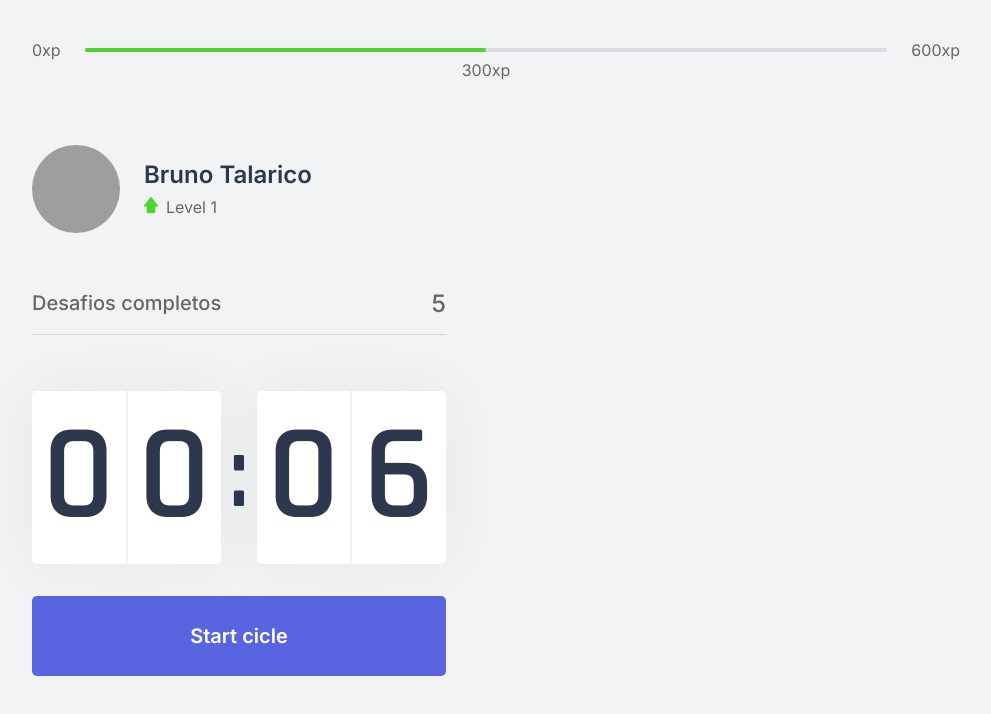
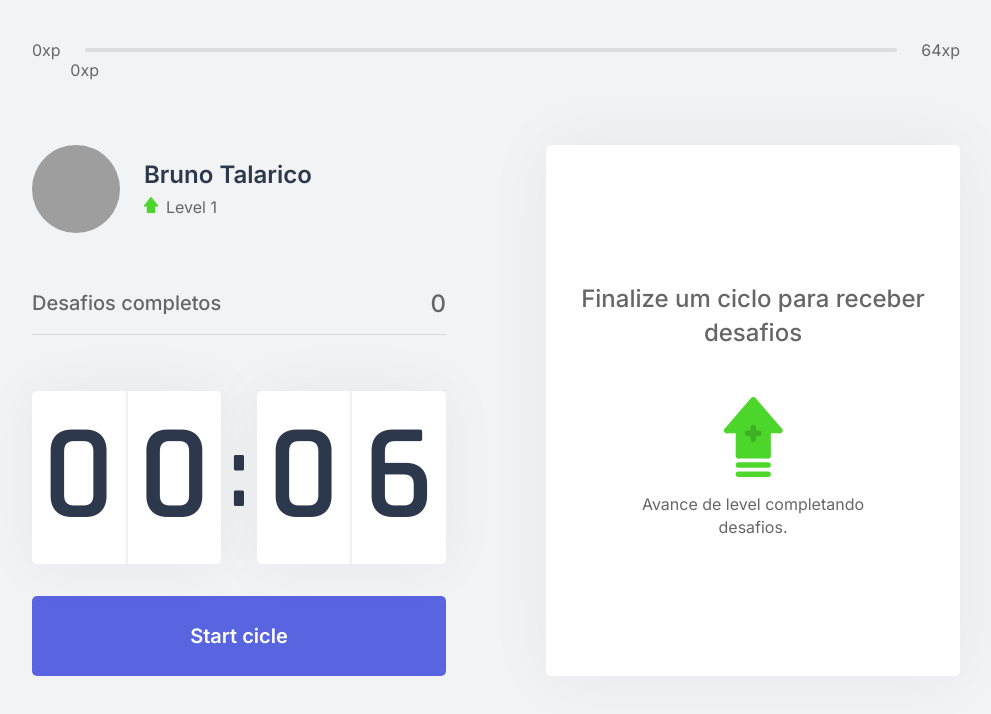
Before and after one commit to Talaric0/take-a-walk, a Next.js app: page / in a window 1280 px wide. Shown: the top 714 px of the page, without its empty margins (144-1135 px from the left). Built offline with nearby package versions, Linux system fonts and the light colour scheme; grey boxes are pictures that could not be loaded.

Commit message:
context, business logic
Signed-off-by: bruno talarico <bruno.talarico@gmail.com>

```diff
--- /dev/null
+++ b/challenges.json
@@ -0,0 +1,62 @@
+[
+  {
+    "type": "body",
+    "description": "Estique um de seus braços com a palma da mão virada para frente e puxe os dedos para cima por 10 segundos por mão.",
+    "amount": 80
+  },
+  {
+    "type": "body",
+    "description": "Estique seu braço contra o peito e puxe-o utilizando o outro braço por 10 segundos por braço.",
+    "amount": 60
+  },
+  {
+    "type": "body",
+    "description": "Puxe seu pescoço com a ajuda da mão para a direita e para a esquerda, permanecendo na posição por alguns segundos.",
+    "amount": 70
+  },
+  {
+    "type": "body",
+    "description": "Com as duas mãos na parte de trás da cabeça, leve-a para baixo, alongando a parte de trás da região.",
+    "amount": 60
+  },
+  {
+    "type": "body",
+    "description": "Cruze as pernas e desça com as mãos esticadas em direção ao chão. Repita o movimento com a outra perna na frente.",
+    "amount": 100
+  },
+  {
+    "type": "body",
+    "description": "Sentado, abra as pernas e tente encostar as palmas das mãos no chão, repita 3 vezes por 5 segundos.",
+    "amount": 80
+  },
+  {
+    "type": "body",
+    "description": "Puxe o joelho de encontro ao peito e segure, troque de perna após 10 segundos.",
+    "amount": 50
+  },
+  {
+    "type": "body",
+    "description": "Sentado, cruze uma perna e incline seu tronco à frente, troque de perna após 10 segundos.",
+    "amount": 80
+  },
+  {
+    "type": "eye",
+    "description": "Sentado, feche os olhos e cubra-os com as palmas da mão durante 2 minutos, depois abra normalmente.",
+    "amount": 90
+  },
+  {
+    "type": "eye",
+    "description": "Em algum ambiente aberto, olhe o mais longe que puder em quatro direções por 3s, mexa apenas os olhos. Repita 3 vezes.",
+    "amount": 140
+  },
+  {
+    "type": "eye",
+    "description": "Usando os polegares, massage a área abaixo das sobrancelhas em movimentos circulares por 15 segundos.",
+    "amount": 70
+  },
+  {
+    "type": "body",
+    "description": "Em pé, gire a cintura o máximo que puder para a esquerda, segure por cinco segundos. Repita para a direita.",
+    "amount": 90
+  }
+]
--- /dev/null
+++ b/src/components/ChallengeBox.tsx
@@ -0,0 +1,44 @@
+import { useContext } from "react";
+import { ChallengesContext } from "../contexts/ChallengeContext";
+import styles from "../styles/components/ChallengeBox.module.css";
+
+export default function ChallengeBox() {
+  const { activeChallenge, resetChallenge } = useContext(ChallengesContext);
+
+  return (
+    <div className={styles.challengeBoxContainer}>
+      {activeChallenge ? (
+        <div className={styles.challengeActive}>
+          <header>Ganhe {activeChallenge.amount} xp</header>
+
+          <main>
+            <img src={`icons/${activeChallenge.type}.svg`} alt="Icon" />
+            <strong>Novo desafio</strong>
+            <p>{activeChallenge.description}</p>
+
+            <footer>
+              <button
+                type="button"
+                onClick={resetChallenge}
+                className={styles.challengeFailedButton}
+              >
+                Falhei
+              </button>
+              <button type="button" className={styles.challengeSucceededButton}>
+                Completei
+              </button>
+            </footer>
+          </main>
+        </div>
+      ) : (
+        <div className={styles.challengeNotActive}>
+          <strong>Finalize um ciclo para receber desafios</strong>
+          <p>
+            <img src="icons/level-up.svg" alt="Level Up" />
+            Avance de level completando desafios.
+          </p>
+        </div>
+      )}
+    </div>
+  );
+}
--- a/src/components/CompletedChallenges.tsx
+++ b/src/components/CompletedChallenges.tsx
@@ -1,11 +1,14 @@
-import React from "react";
+import React, { useContext } from "react";
+import { ChallengesContext } from "../contexts/ChallengeContext";
 import styles from "../styles/components/CompletedChallenges.module.css";
 
 export default function CompletedChallenges() {
+  const { challengesCompleted } = useContext(ChallengesContext);
+
   return (
     <div className={styles.completedChallengesContainer}>
       <span>Desafios completos</span>
-      <span>5</span>
+      <span>{challengesCompleted}</span>
     </div>
   );
 }
--- a/src/components/CountDown.tsx
+++ b/src/components/CountDown.tsx
@@ -1,9 +1,12 @@
-import React, { useState, useEffect } from "react";
+import React, { useState, useEffect, useContext } from "react";
+import { ChallengesContext } from "../contexts/ChallengeContext";
 import styles from "../styles/components/CountDown.module.css";
 
 let countdownTimeout: NodeJS.Timeout;
 
 export default function CountDown() {
+  const { startNewChallenge } = useContext(ChallengesContext);
+
   const [time, setTime] = useState(0.1 * 60);
   const [isActive, setIsActive] = useState(false);
   const [hasFinished, setHasFinished] = useState(false);
@@ -32,6 +35,7 @@
     } else if (isActive && time == 0) {
       setHasFinished(true);
       setIsActive(false);
+      startNewChallenge();
     }
   }, [isActive, time]);
 
--- a/src/components/ExperienceBar.tsx
+++ b/src/components/ExperienceBar.tsx
@@ -1,18 +1,30 @@
-import React from "react";
+import React, { useContext } from "react";
+import { ChallengesContext } from "../contexts/ChallengeContext";
 import styles from "../styles/components/ExperienceBar.module.css";
 
 export default function ExperienceBar() {
+  const { currentExperience, experienceToNextLevel } = useContext(
+    ChallengesContext
+  );
+
+  const percentToNextLevel = Math.round(
+    (currentExperience * 100) / experienceToNextLevel
+  );
+
   return (
     <header className={styles.experienceBar}>
       <span>0xp</span>
       <div>
-        <div style={{ width: "50%" }}></div>
+        <div style={{ width: `${percentToNextLevel}%` }}></div>
 
-        <span className={styles.currentExperience} style={{ left: "50%" }}>
-          300xp
+        <span
+          className={styles.currentExperience}
+          style={{ left: `${percentToNextLevel}%` }}
+        >
+          {currentExperience}xp
         </span>
       </div>
-      <span>600xp</span>
+      <span>{experienceToNextLevel}xp</span>
     </header>
   );
 }
--- /dev/null
+++ b/src/contexts/ChallengeContext.tsx
@@ -0,0 +1,67 @@
+import { createContext, useState, ReactNode } from "react";
+import challenges from "../../challenges.json";
+
+interface ChallengesProviderProps {
+  children: ReactNode;
+}
+
+interface Challenge {
+  type: "body" | "eye";
+  description: string;
+  amount: number;
+}
+
+interface ChallengesContextData {
+  level: number;
+  levelUp: number;
+  currentExperience: number;
+  experienceToNextLevel: number;
+  challengesCompleted: () => void;
+  startNewChallenge: () => void;
+  resetChallenge: () => void;
+  activeChallenge: Challenge;
+}
+
+export const ChallengesContext = createContext({} as ChallengesContextData);
+
+export function ChallengesProvider({ children }: ChallengesProviderProps) {
+  const [level, setLevel] = useState(1);
+  const [currentExperience, setCurrentExperience] = useState(0);
+  const [challengesCompleted, setChallengesCompleted] = useState(0);
+
+  const [activeChallenge, setActiveChallenge] = useState(null);
+
+  const experienceToNextLevel = Math.pow((level + 1) * 4, 2);
+
+  function levelUp() {
+    setLevel(level + 1);
+  }
+
+  function startNewChallenge() {
+    const randomChallengeIndex = Math.floor(Math.random() * challenges.length);
+    const challenge = challenges[randomChallengeIndex];
+
+    setActiveChallenge(challenge);
+  }
+
+  function resetChallenge() {
+    setActiveChallenge(null);
+  }
+
+  return (
+    <ChallengesContext.Provider
+      value={{
+        level,
+        levelUp,
+        currentExperience,
+        challengesCompleted,
+        startNewChallenge,
+        activeChallenge,
+        resetChallenge,
+        experienceToNextLevel,
+      }}
+    >
+      {children}
+    </ChallengesContext.Provider>
+  );
+}
--- a/src/pages/_app.tsx
+++ b/src/pages/_app.tsx
@@ -1,7 +1,12 @@
 import "../styles/global.css";
+import { ChallengesProvider } from "../contexts/ChallengeContext";
 
 function MyApp({ Component, pageProps }) {
-  return <Component {...pageProps} />;
+  return (
+    <ChallengesProvider>
+      <Component {...pageProps} />
+    </ChallengesProvider>
+  );
 }
 
 export default MyApp;
--- a/src/pages/index.tsx
+++ b/src/pages/index.tsx
@@ -1,10 +1,13 @@
+//Next
+import Head from "next/head";
+//Components
 import CompletedChallenges from "../components/CompletedChallenges";
 import CountDown from "../components/CountDown";
 import ExperienceBar from "../components/ExperienceBar";
 import Profile from "../components/Profile";
+import ChallengeBox from "../components/ChallengeBox";
+//Styles
 import styles from "../styles/pages/Home.module.css";
-
-import Head from "next/head";
 
 export default function Home() {
   return (
@@ -22,7 +25,9 @@
           <CountDown />
         </div>
 
-        <div></div>
+        <div>
+          <ChallengeBox />
+        </div>
       </section>
     </div>
   );
--- /dev/null
+++ b/src/styles/components/ChallengeBox.module.css
@@ -0,0 +1,109 @@
+.challengeBoxContainer {
+  height: 100%;
+  background: var(--white);
+  border-radius: 5px;
+  box-shadow: 0 0 68px rgba(0, 0, 0, 0.05);
+  padding: 1.5rem 2rem;
+
+  display: flex;
+  flex-direction: column;
+  align-items: center;
+  justify-content: center;
+
+  text-align: center;
+}
+
+.challengeNotActive {
+  display: flex;
+  flex-direction: column;
+  align-items: center;
+}
+
+.challengeNotActive strong {
+  font-size: 1.5rem;
+  font-weight: 500;
+  line-height: 1.4;
+}
+
+.challengeNotActive p {
+  display: flex;
+  flex-direction: column;
+  align-items: center;
+  line-height: 1.4;
+  max-width: 70%;
+  margin-top: 3rem;
+}
+
+.challengeNotActive p img {
+  margin-bottom: 1rem;
+}
+
+.challengeActive {
+  height: 100%;
+
+  display: flex;
+  flex-direction: column;
+}
+
+.challengeActive header {
+  color: var(--blue);
+  font-weight: 600;
+  font-size: 1.25rem;
+  padding: 0 2rem 1.5rem;
+  border-bottom: 1px solid var(--gray-line);
+}
+
+.challengeActive main {
+  flex: 1;
+  display: flex;
+  flex-direction: column;
+  align-items: center;
+  justify-content: center;
+}
+
+.challengeActive main strong {
+  font-weight: 600;
+  font-size: 2rem;
+  color: var(--title);
+  margin: 1.5rem 0 1rem;
+}
+
+.challengeActive main p {
+  line-height: 1.5;
+}
+
+.challengeActive footer {
+  display: grid;
+  grid-template-columns: 1fr 1fr;
+  gap: 1rem;
+}
+
+.challengeActive footer button {
+  height: 3rem;
+  padding: 1rem 2rem;
+
+  display: flex;
+  align-items: center;
+  justify-content: center;
+
+  border: 0;
+  border-radius: 5px;
+
+  color: var(--white);
+
+  font-size: 1rem;
+  font-weight: 600;
+
+  transition: filter 0.2s;
+}
+.challengeActive footer button.challengeFailedButton {
+  background: var(--red);
+}
+
+.challengeActive footer button.challengeSucceededButton {
+  background: var(--green);
+}
+
+.challengeActive footer button:hover {
+  filter: brightness(0.8);
+}
--- a/src/styles/components/CountDown.module.css
+++ b/src/styles/components/CountDown.module.css
@@ -66,6 +66,7 @@
   background-color: var(--white);
   color: var(--text);
   cursor: not-allowed;
+  border-bottom: 4px solid #4cd62b;
 }
 
 .countdownButtonActive {
```
